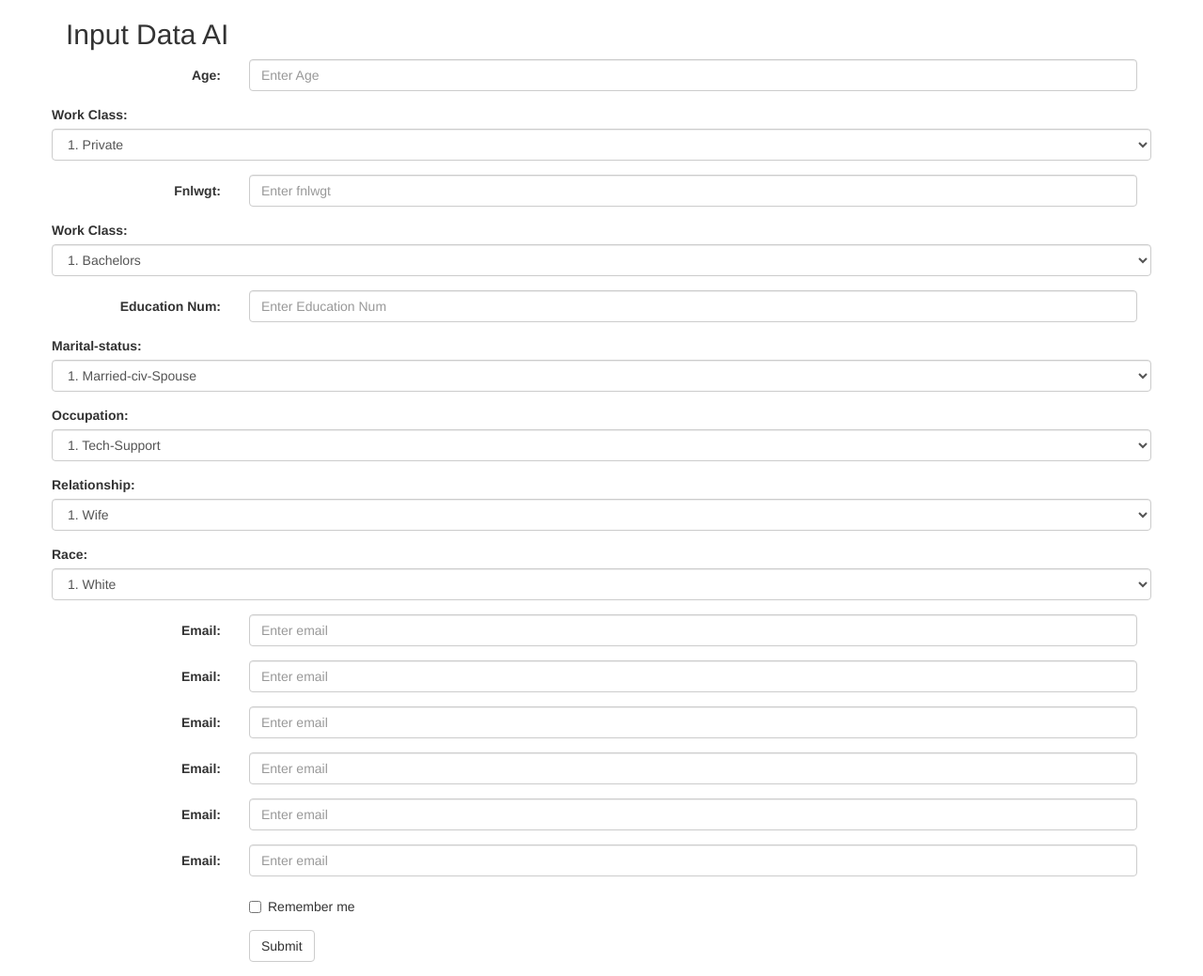
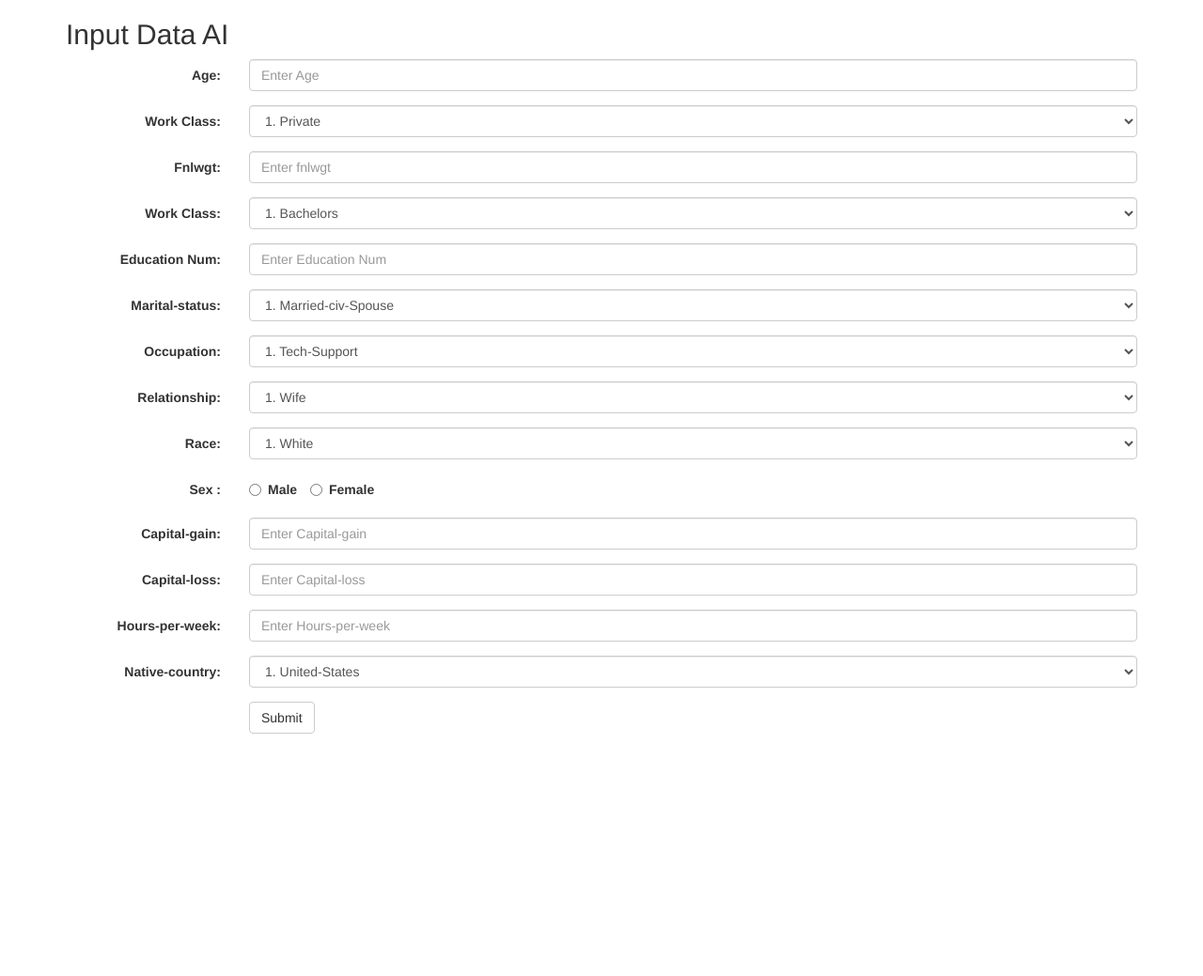
Before and after one commit to nadeakLeo/TubesAIPart2, a PHP site: page / in a window 1280 px wide. Shown: the whole page at 94% size. After the commit the page ends 781 px from the top, so only its background shows below. Run offline with PHP 8.4, Linux system fonts and the light colour scheme; some libraries are stand-ins or nearby versions.

Commit message:
fix form

```diff
--- a/index.php
+++ b/index.php
@@ -16,12 +16,13 @@
     <div class="form-group">
       <label class="control-label col-sm-2" for="age">Age:</label>
       <div class="col-sm-10">
-        <input type="text" class="form-control" id="age" placeholder="Enter Age" name="age">
+        <input type="number" class="form-control" id="age" placeholder="Enter Age" name="age">
       </div>
     </div>
 
     <div class="form-group">
-    <label for="workclass">Work Class:</label>
+      <label class="control-label col-sm-2" for="workclass">Work Class:</label>
+      <div class="col-sm-10">
       <select class="form-control" id="workclass">
         <option value="private">1. Private</option>
         <option value="seni">2. Self-emp-not-inc</option>
@@ -33,16 +34,18 @@
         <option value="nw">8. Never-worked</option>
       </select>
       </div>
+    </div>
 
     <div class="form-group">
       <label class="control-label col-sm-2" for="fnlwgt">Fnlwgt:</label>
       <div class="col-sm-10">
-        <input type="text" class="form-control" id="fnlwgt" placeholder="Enter fnlwgt" name="email">
+        <input type="number" class="form-control" id="fnlwgt" placeholder="Enter fnlwgt" name="email">
       </div>
     </div>
 
     <div class="form-group">
-    <label for="education">Work Class:</label>
+      <label class="control-label col-sm-2" for="education">Work Class:</label>
+      <div class="col-sm-10">
       <select class="form-control" id="education">
         <option value="bachelors">1. Bachelors</option>
         <option value="somecollege">2. Some-College</option>
@@ -62,6 +65,7 @@
         <option value="preschool">16. Preschool</option>
       </select>
       </div>
+    </div>
 
     <div class="form-group">
       <label class="control-label col-sm-2" for="educationnum">Education Num:</label>
@@ -71,7 +75,8 @@
     </div>
 
     <div class="form-group">
-    <label for="maritalstatus">Marital-status:</label>
+    <label class="control-label col-sm-2" for="maritalstatus">Marital-status:</label>
+    <div class="col-sm-10">
     <select class="form-control" id="maritalstatus">
       <option value="marriedcivspouse">1. Married-civ-Spouse</option>
       <option value="divorced">2. Divorced</option>
@@ -82,9 +87,11 @@
       <option value="marriedafspouse">7. Married-AF-spouse</option>
     </select>
     </div>
+    </div>
 
     <div class="form-group">
-    <label for="occupation">Occupation:</label>
+    <label class="control-label col-sm-2" for="occupation">Occupation:</label>
+    <div class="col-sm-10">
     <select class="form-control" id="occupation">
       <option value="techsupport">1. Tech-Support</option>
       <option value="craftrepair">2. Craft-repair</option>
@@ -102,9 +109,11 @@
       <option value="armdforces">14. Armed-Forces</option>
     </select>
     </div>
+    </div>
 
     <div class="form-group">
-    <label for="relationship">Relationship:</label>
+    <label class="control-label col-sm-2" for="relationship">Relationship:</label>
+    <div class="col-sm-10">
     <select class="form-control" id="occupation">
       <option value="wife">1. Wife</option>
       <option value="ownchild">2. Own-child</option>
@@ -114,9 +123,11 @@
       <option value="unmarried">6. Unmarried</option>
     </select>
     </div>
+    </div>
 
     <div class="form-group">
-    <label for="race">Race:</label>
+    <label class="control-label col-sm-2" for="race">Race:</label>
+    <div class="col-sm-10">
     <select class="form-control" id="race">
       <option value="white">1. White</option>
       <option value="api">2. Asian-Pac-Islander</option>
@@ -125,46 +136,86 @@
       <option value="other">5. Other</option>
     </select>
     </div>
+    </div>
 
     <div class="form-group">
-      <label class="control-label col-sm-2" for="email">Email:</label>
+    <label class="control-label col-sm-2" for="race">Sex :</label>
     <div class="col-sm-10">
-        <input type="email" class="form-control" id="email" placeholder="Enter email" name="email">
-      </div>
-    </div><div class="form-group">
-      <label class="control-label col-sm-2" for="email">Email:</label>
-      <div class="col-sm-10">
-        <input type="email" class="form-control" id="email" placeholder="Enter email" name="email">
-      </div>
-    </div><div class="form-group">
-      <label class="control-label col-sm-2" for="email">Email:</label>
-      <div class="col-sm-10">
-        <input type="email" class="form-control" id="email" placeholder="Enter email" name="email">
-      </div>
-    </div><div class="form-group">
-      <label class="control-label col-sm-2" for="email">Email:</label>
-      <div class="col-sm-10">
-        <input type="email" class="form-control" id="email" placeholder="Enter email" name="email">
-      </div>
-    </div><div class="form-group">
-      <label class="control-label col-sm-2" for="email">Email:</label>
-      <div class="col-sm-10">
-        <input type="email" class="form-control" id="email" placeholder="Enter email" name="email">
-      </div>
-    </div><div class="form-group">
-      <label class="control-label col-sm-2" for="email">Email:</label>
-      <div class="col-sm-10">
-        <input type="email" class="form-control" id="email" placeholder="Enter email" name="email">
+    <div class="radio-inline"><label><input type="radio" name="optradio">Male</label></div>
+    <div class="radio-inline"><label><input type="radio" name="optradio">Female</label></div>
     </div>
     </div>
 
     <div class="form-group">
-      <div class="col-sm-offset-2 col-sm-10">
-        <div class="checkbox">
-          <label><input type="checkbox" name="remember"> Remember me</label>
+      <label class="control-label col-sm-2" for="capitalgain">Capital-gain:</label>
+      <div class="col-sm-10">
+        <input type="number" class="form-control" id="capitalgain" placeholder="Enter Capital-gain" name="capitalgain">
       </div>
     </div>
+
+    <div class="form-group">
+      <label class="control-label col-sm-2" for="capitalloss">Capital-loss:</label>
+      <div class="col-sm-10">
+        <input type="number" class="form-control" id="capitalloss" placeholder="Enter Capital-loss" name="capitalloss">
       </div>
+    </div>
+
+    <div class="form-group">
+      <label class="control-label col-sm-2" for="hoursperweek">Hours-per-week:</label>
+      <div class="col-sm-10">
+        <input type="email" class="form-control" id="hoursperweek" placeholder="Enter Hours-per-week" name="hoursperweek">
+      </div>
+    </div>
+
+    <div class="form-group">
+    <label class="control-label col-sm-2" for="nativecontry">Native-country:</label>
+    <div class="col-sm-10">
+    <select class="form-control" id="nativecountry">
+      <option value="unitedstates">1. United-States</option>
+      <option value="cambodia">2. Cambodia</option>
+      <option value="england">3. England</option>
+      <option value="puertorico">4. Puerto-Rico</option>
+      <option value="canada">5. Canada</option>
+      <option value="germany">6. Germany</option>
+      <option value="outlyingus">7. Outlying-US(Guam-USVI-etc)</option>
+      <option value="india">8. India</option>
+      <option value="japan">9. Japan</option>
+      <option value="greece">10. Greece</option>
+      <option value="south">11. South</option>
+      <option value="china">12. China</option>
+      <option value="cuba">13. Cuba</option>
+      <option value="iran">14. Iran</option>
+      <option value="honduras">15. Honduras</option>
+      <option value="philippines">16. Philippines</option>
+      <option value="italy">17. Italy</option>
+      <option value="poland">18. Poland</option>
+      <option value="jamaica">19. Jamaica</option>
+      <option value="vietnam">20. Vietnam</option>
+      <option value="mexico">21. Mexico</option>
+      <option value="portugal">22. Portugal</option>
+      <option value="ireland">23. Ireland</option>
+      <option value="france">24. France</option>
+      <option value="dominicanrepublic">25. Dominican-republic</option>
+      <option value="laos">26. Laos</option>
+      <option value="ecuador">27. Ecuador</option>
+      <option value="taiwan">28. Taiwan</option>
+      <option value="haiti">29. Haiti</option>
+      <option value="columbia">30. Columbia</option>
+      <option value="hungary">31. Hungary</option>
+      <option value="guatemala">32. Guatemala</option>
+      <option value="nicaragua">33. Nicaragua</option>
+      <option value="scotland">34. Scotland</option>
+      <option value="thailand">35. Thailand</option>
+      <option value="yugoslavia">36. Yugoslavia</option>
+      <option value="elsalvador">37. El-Salvador</option>
+      <option value="trinadadtobago">38. Trinadad&Tobago</option>
+      <option value="peru">39. Peru</option>
+      <option value="hong">40. Hong</option>
+      <option value="holandnetherlands">41. Holand-Netherlands</option>
+    </select>
+    </div>
+    </div>
+
     <div class="form-group">
       <div class="col-sm-offset-2 col-sm-10">
         <button type="submit" class="btn btn-default">Submit</button>
```
Lines whose indentation alone changed are shown as unchanged.
